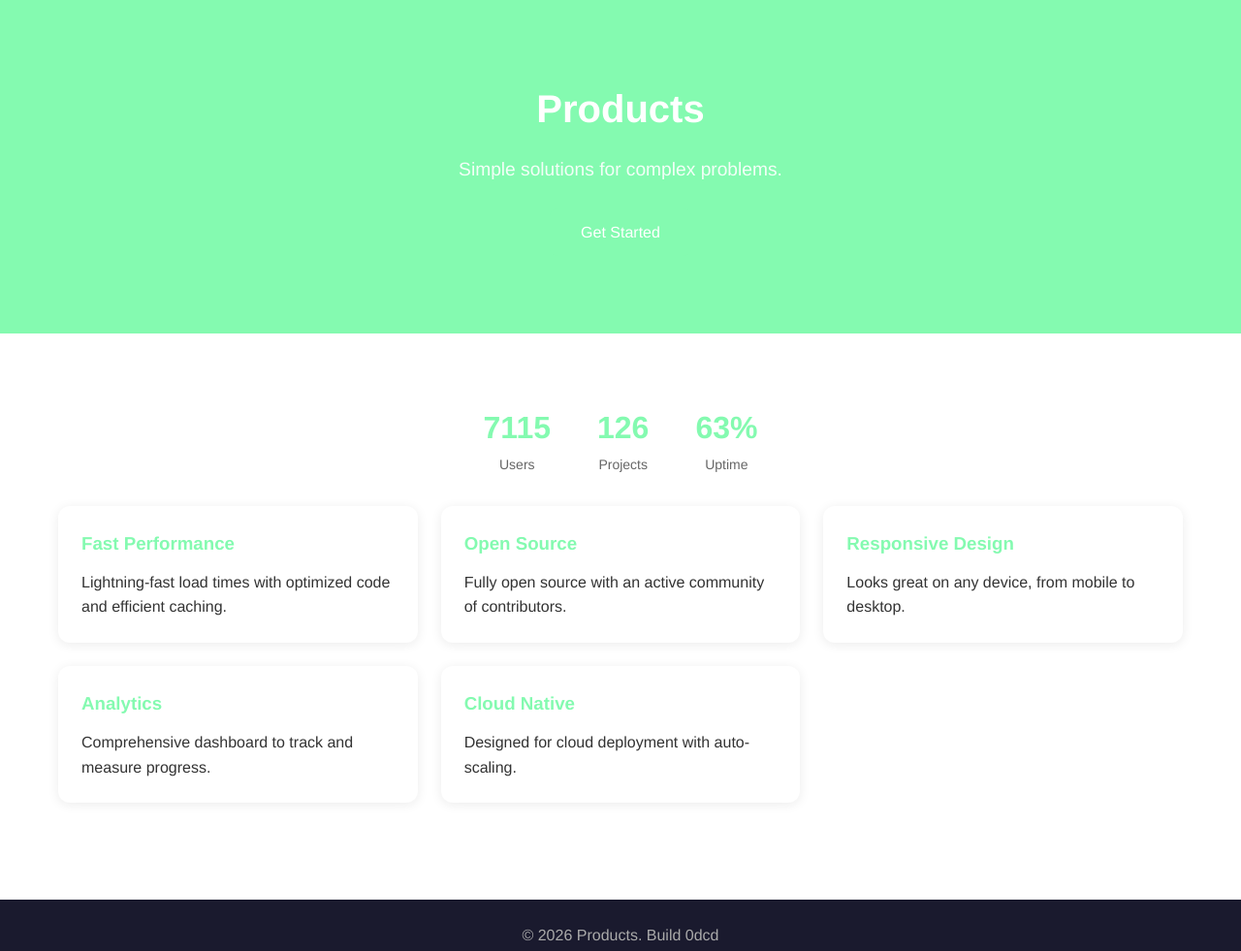
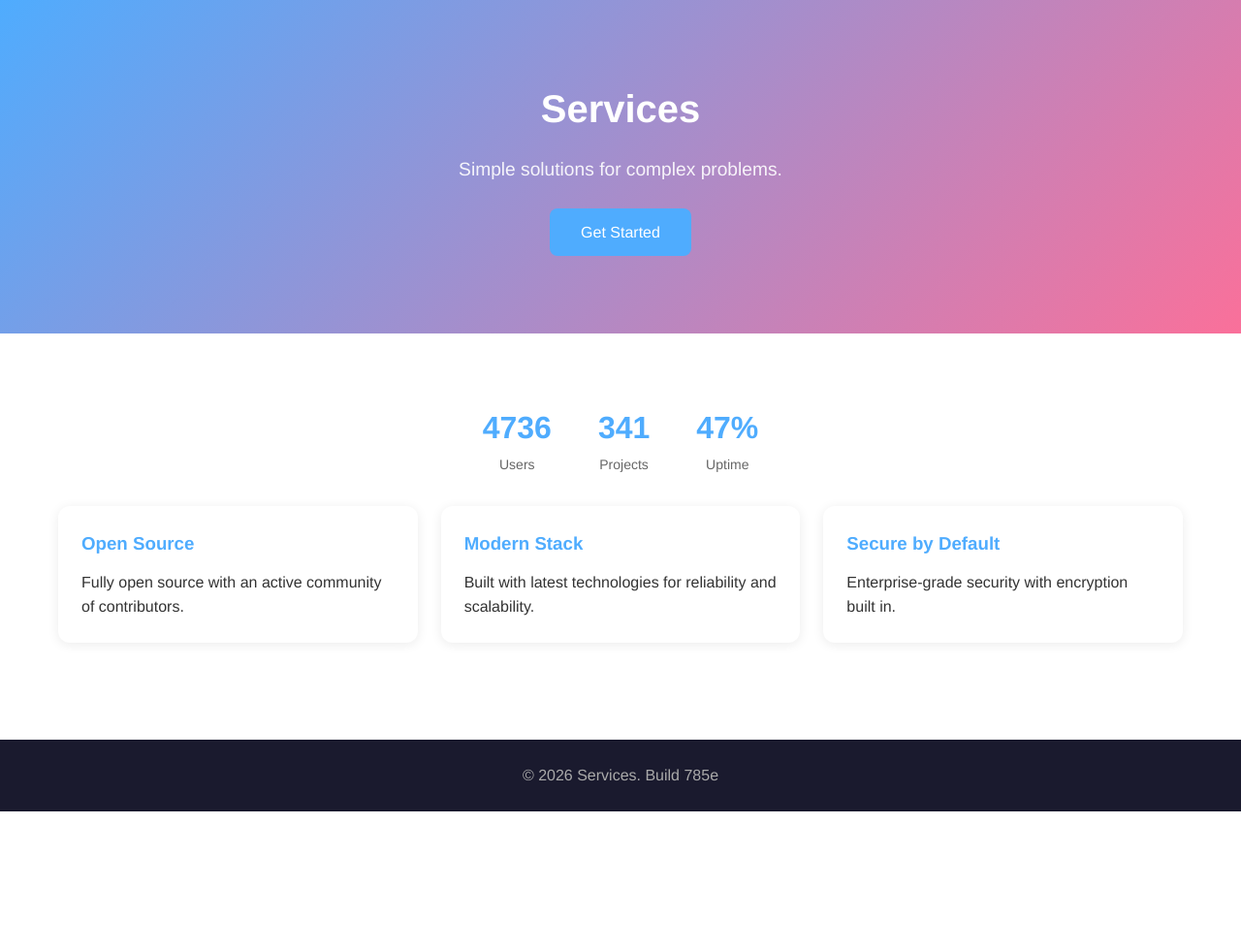
Before and after one commit to vuducpham406-coder/project-c6d9a0, a plain HTML site: page index.html in a window 1280 px wide. Shown: the whole page at 97% size. After the commit the page ends 837 px from the top, so only its background shows below. Drawn offline with Linux system fonts and the light colour scheme.

```diff
--- a/index.html
+++ b/index.html
@@ -3,49 +3,47 @@
 <head>
 	<meta charset="UTF-8">
 	<meta name="viewport" content="width=device-width, initial-scale=1.0">
-	<title>Products</title>
+	<title>Services</title>
 	<style>
 		* { margin: 0; padding: 0; box-sizing: border-box; }
 		body { font-family: 'Helvetica Neue', Arial, sans-serif; line-height: 1.6; color: #333; }
-		.hero { background: linear-gradient(135deg, #84fab0, #84fab0); color: #fff; padding: 80px 20px; text-align: center; }
+		.hero { background: linear-gradient(135deg, #4facfe, #fa709a); color: #fff; padding: 80px 20px; text-align: center; }
 		.hero h1 { font-size: 2.5rem; margin-bottom: 16px; }
 		.hero p { font-size: 1.2rem; opacity: .9; max-width: 600px; margin: 0 auto; }
 		.container { max-width: 1200px; margin: 0 auto; padding: 40px 20px; }
 		.grid { display: grid; grid-template-columns: repeat(auto-fit, minmax(280px, 1fr)); gap: 24px; margin-top: 32px; }
 		.card { background: #fff; border-radius: 12px; padding: 24px; box-shadow: 0 2px 12px rgba(0,0,0,.08); transition: transform .2s; }
 		.card:hover { transform: translateY(-4px); }
-		.card h3 { color: #84fab0; margin-bottom: 12px; }
-		.btn { display: inline-block; padding: 12px 32px; background: #84fab0; color: #fff; border: none; border-radius: 8px; font-size: 1rem; cursor: pointer; text-decoration: none; margin-top: 24px; }
+		.card h3 { color: #4facfe; margin-bottom: 12px; }
+		.btn { display: inline-block; padding: 12px 32px; background: #4facfe; color: #fff; border: none; border-radius: 8px; font-size: 1rem; cursor: pointer; text-decoration: none; margin-top: 24px; }
 		.btn:hover { opacity: .9; }
 		.stats { display: flex; justify-content: center; gap: 48px; margin-top: 32px; }
 		.stat { text-align: center; }
-		.stat-num { font-size: 2rem; font-weight: bold; color: #84fab0; }
+		.stat-num { font-size: 2rem; font-weight: bold; color: #4facfe; }
 		.stat-lbl { font-size: .875rem; color: #666; }
 		footer { background: #1a1a2e; color: #aaa; text-align: center; padding: 24px; margin-top: 60px; }
 	</style>
 </head>
 <body>
 	<div class="hero">
-		<h1>Products</h1>
+		<h1>Services</h1>
 		<p>Simple solutions for complex problems.</p>
 		<a href="#content" class="btn">Get Started</a>
 	</div>
 	<div class="container" id="content">
 		<div class="stats">
-			<div class="stat"><div class="stat-num">7115</div><div class="stat-lbl">Users</div></div>
-			<div class="stat"><div class="stat-num">126</div><div class="stat-lbl">Projects</div></div>
-			<div class="stat"><div class="stat-num">63%</div><div class="stat-lbl">Uptime</div></div>
+			<div class="stat"><div class="stat-num">4736</div><div class="stat-lbl">Users</div></div>
+			<div class="stat"><div class="stat-num">341</div><div class="stat-lbl">Projects</div></div>
+			<div class="stat"><div class="stat-num">47%</div><div class="stat-lbl">Uptime</div></div>
 		</div>
 		<div class="grid">
-			<div class="card"><h3>Fast Performance</h3><p>Lightning-fast load times with optimized code and efficient caching.</p></div>
 			<div class="card"><h3>Open Source</h3><p>Fully open source with an active community of contributors.</p></div>
-			<div class="card"><h3>Responsive Design</h3><p>Looks great on any device, from mobile to desktop.</p></div>
-			<div class="card"><h3>Analytics</h3><p>Comprehensive dashboard to track and measure progress.</p></div>
-			<div class="card"><h3>Cloud Native</h3><p>Designed for cloud deployment with auto-scaling.</p></div>
+			<div class="card"><h3>Modern Stack</h3><p>Built with latest technologies for reliability and scalability.</p></div>
+			<div class="card"><h3>Secure by Default</h3><p>Enterprise-grade security with encryption built in.</p></div>
 		</div>
 	</div>
 	<footer>
-		<p>&copy; 2026 Products. Build 0dcd</p>
+		<p>&copy; 2026 Services. Build 785e</p>
 	</footer>
 </body>
 </html>
```
